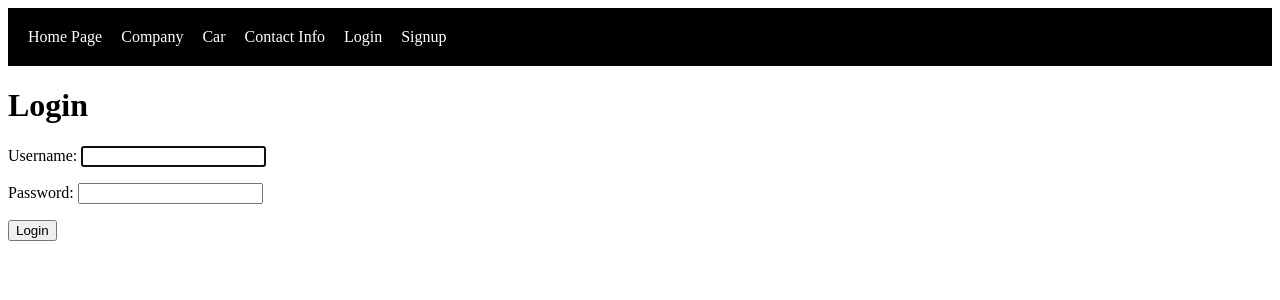
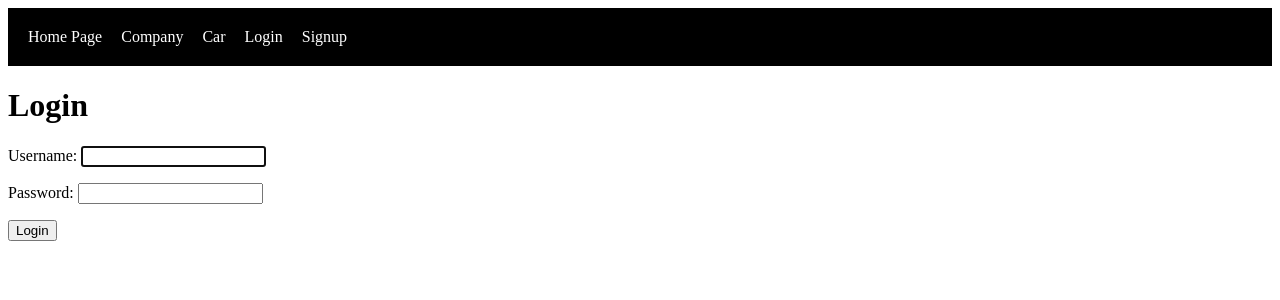
Before and after one commit to saideendev111/CarSell, a Django app: a page that uses main_app/templates/base.html in a window 1280 px wide. Shown: the top 300 px of the page. Run offline with Django 5.2, Linux system fonts and the light colour scheme.

Commit message:
To add contact now you must be logged in as user

```diff
--- a/main_app/templates/base.html
+++ b/main_app/templates/base.html
@@ -35,14 +35,14 @@
         </div>
       </div>
 
-      <div class="dropdown">
-        <span class="dropbtn">Contact Info</span>
-        <div class="dropdown-content">
-          <a href="{% url 'contact_list' %}">Contacts List</a>
-          {% if user.is_authenticated %}
-            <a href="{% url 'contact_form' %}">Add Contact</a>
-          {% endif %}
+      {% if user.is_authenticated %}
+        <div class="dropdown">
+            <span class="dropbtn">Contact Info</span>
+            <div class="dropdown-content">
+                <a href="{% url 'contact_list' %}">Contacts List</a>
+                <a href="{% url 'contact_form' %}">Add Contact</a>
         </div>
+       {% endif %}
       </div>
 
 
```
